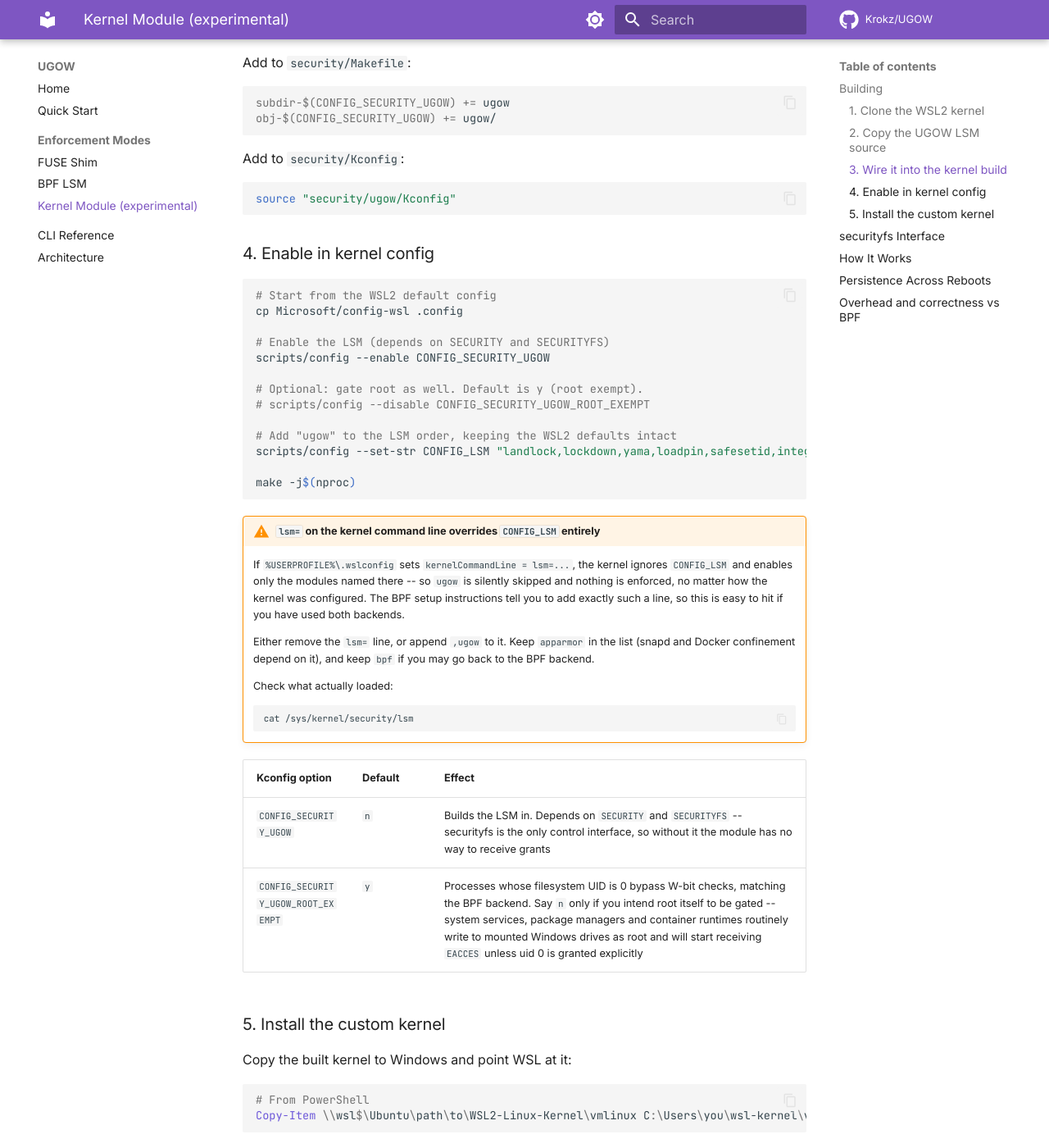
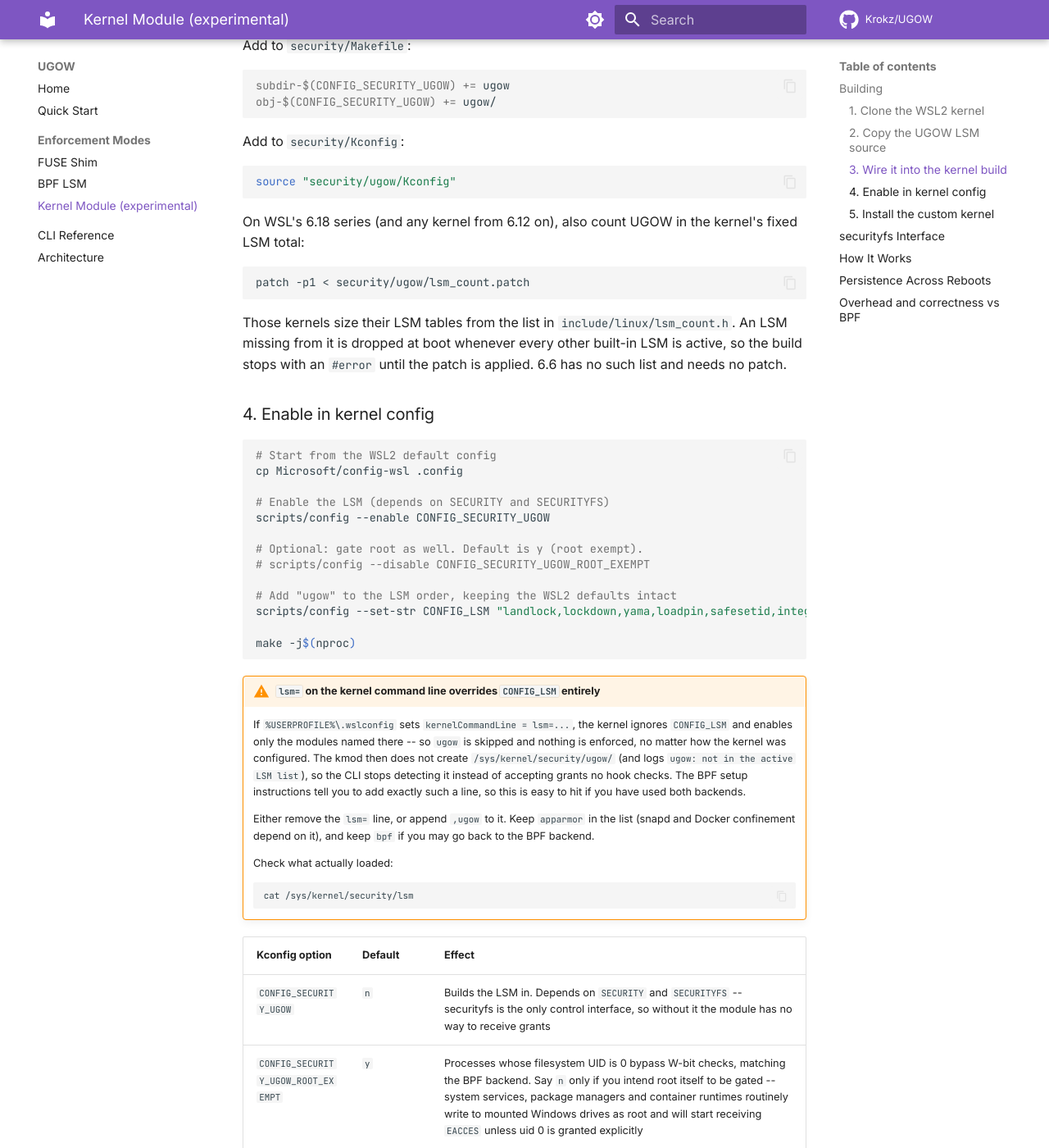
Before and after one commit to Krokz/UGOW, an MkDocs documentation site: the page built from docs/kmod.md, in a window 1280 px wide and 1400 px high, scrolled down 893 px. Shown: the whole window at 82% size. Built offline with MkDocs 1.6.1 and Material for MkDocs 9.7.7, drawn with Linux system fonts in a browser that asks for light colours; comment, search, counter and statistics services are not loaded; some of the changed text lies outside the part shown.

Commit message:
Ported the kmod to WSL 6.18 kernels and stopped it exposing its control interface when the LSM never initialized
6.18 needs the idmap argument on inode_setattr (6.9+), a struct lsm_id for
security_add_hooks (6.8+), and UGOW counted in include/linux/lsm_count.h
(6.12+), which kmod/lsm_count.patch adds; without it ugow is dropped at boot
whenever every other built-in LSM is active. ugow_lsm.c refuses to build
against an unpatched lsm_count.h, and CI now builds 6.18 as a required job.

The securityfs interface was created from an initcall even when ugow was left
out of the LSM order, so the CLI detected the kmod and accepted grants that no
hook enforced. It is now created only if the hooks were armed.

Co-Authored-By: Claude Opus 5.5 (1M context) <noreply@anthropic.com>

````diff
--- a/docs/kmod.md
+++ b/docs/kmod.md
@@ -1,7 +1,7 @@
 # Kernel Module
 
 !!! danger "Experimental and unverified"
-    The kernel module backend is **not covered by the installer** and has **never been compiled or booted** against a real WSL2 kernel. The source has been substantially rewritten and reviewed, but nothing here has been validated on hardware -- treat every claim below as intent rather than observed behaviour. For kernel-level enforcement today, use [BPF mode](bpf.md).
+    The kernel module backend is **not covered by the installer** and has **never been booted**. CI compiles it into WSL's 6.6 and 6.18 kernel trees, but nothing here has been validated on a running kernel -- treat every claim below as intent rather than observed behaviour. For kernel-level enforcement today, use [BPF mode](bpf.md).
 
 A Linux Security Module that enforces W-bit permissions directly in the kernel VFS layer, on the mounted filesystems userspace has registered for enforcement -- in practice the Windows drives WSL2 mounts under `/mnt`.
 
@@ -15,7 +15,7 @@ A Linux Security Module that enforces W-bit permissions directly in the kernel V
 ```bash
 git clone https://github.com/microsoft/WSL2-Linux-Kernel.git
 cd WSL2-Linux-Kernel
-git checkout linux-msft-wsl-6.6.y   # or latest stable branch
+git checkout linux-msft-wsl-6.6.y   # or linux-msft-wsl-6.18.y
 ```
 
 ### 2. Copy the UGOW LSM source
@@ -39,6 +39,18 @@ Add to `security/Kconfig`:
 source "security/ugow/Kconfig"
 ```
 
+On WSL's 6.18 series (and any kernel from 6.12 on), also count UGOW in the
+kernel's fixed LSM total:
+
+```bash
+patch -p1 < security/ugow/lsm_count.patch
+```
+
+Those kernels size their LSM tables from the list in
+`include/linux/lsm_count.h`. An LSM missing from it is dropped at boot whenever
+every other built-in LSM is active, so the build stops with an `#error` until
+the patch is applied. 6.6 has no such list and needs no patch.
+
 ### 4. Enable in kernel config
 
 ```bash
@@ -61,8 +73,10 @@ make -j$(nproc)
 
     If `%USERPROFILE%\.wslconfig` sets `kernelCommandLine = lsm=...`, the kernel
     ignores `CONFIG_LSM` and enables only the modules named there -- so `ugow`
-    is silently skipped and nothing is enforced, no matter how the kernel was
-    configured. The BPF setup instructions tell you to add exactly such a line,
+    is skipped and nothing is enforced, no matter how the kernel was
+    configured. The kmod then does not create `/sys/kernel/security/ugow/`
+    (and logs `ugow: not in the active LSM list`), so the CLI stops detecting
+    it instead of accepting grants no hook checks. The BPF setup instructions tell you to add exactly such a line,
     so this is easy to hit if you have used both backends.
 
     Either remove the `lsm=` line, or append `,ugow` to it. Keep `apparmor` in
@@ -165,7 +179,7 @@ The LSM hooks into the kernel's VFS layer at these points:
 
 Every gated operation first checks that the superblock's device is registered and that the caller is not exempt, both of which are cheap and happen before any allocation. Grants live in a kernel hash table with RCU-based read access for lock-free lookups on the hot path. Inheritance walks up the relative path component by component, so a grant on `/data` covers `/data/sub/file.txt`, and a grant on `/` covers the whole device.
 
-The hooks are armed only *after* securityfs is set up successfully. LSM hooks cannot be unregistered, so arming first and then failing to create the control interface would leave enforcement active with no way to add a grant.
+The hooks are armed at LSM init, and the securityfs interface is created later from an initcall, since securityfs cannot be used that early in boot. Arming first is harmless: nothing is enforced until a device is registered through that interface. The interface is only created if the hooks were armed, so an LSM left out of the boot order shows no control files rather than ones that accept grants nothing enforces.
 
 ## Persistence Across Reboots
 
````
Also changed, not shown: CONTRIBUTING.md (+1 -1 lines), kmod/README.md (+26 -8 lines), 3 other files.
